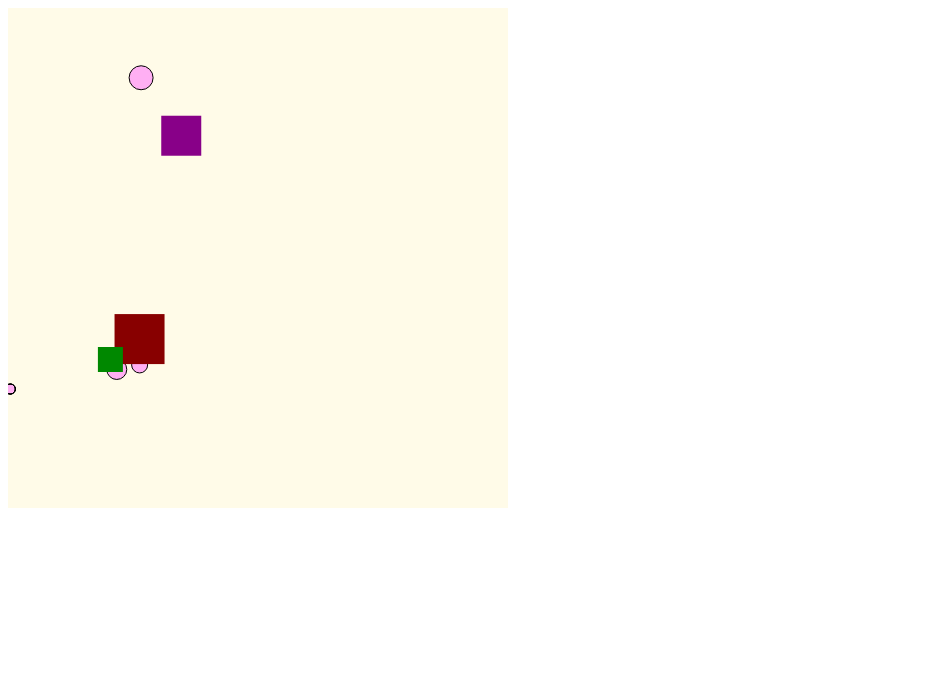
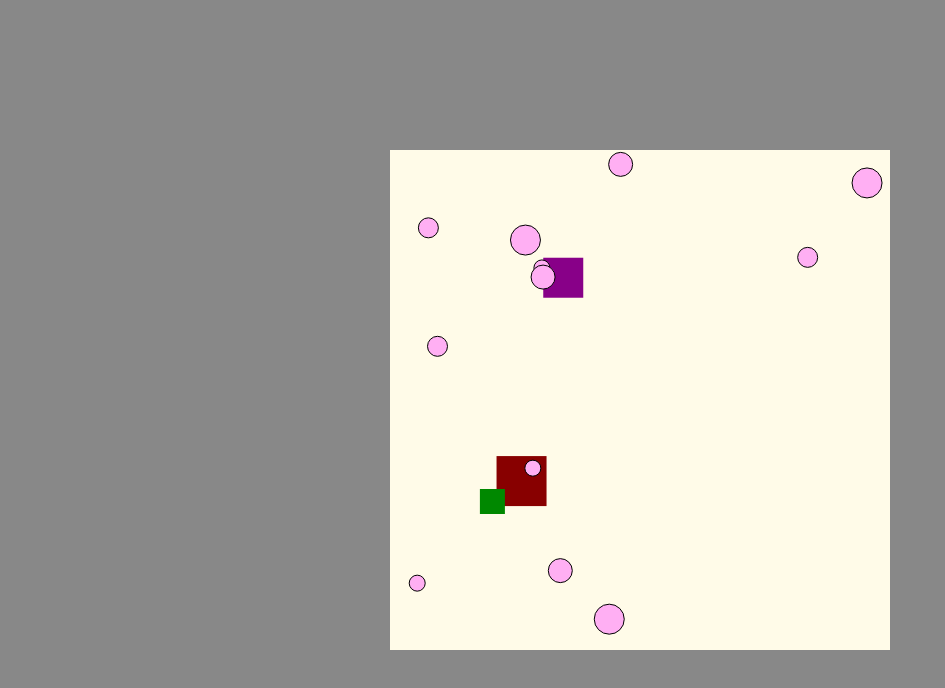
Before and after one commit to ChillyBwoy/canvax, a plain HTML site: page index.html in a window 1280 px wide. Shown: the whole page, without its empty margins (0-945 px from the left). Drawn offline with Linux system fonts and the light colour scheme.

Commit message:
add more methods

```diff
--- a/index.html
+++ b/index.html
@@ -8,10 +8,28 @@
   <title>🚧 Canvax</title>
 
   <script type="module" src="./priv/static/canvax.mjs"></script>
+
+  <style>
+    html,
+    body {
+      margin: 0;
+      padding: 0;
+      background-color: #888;
+    }
+
+    main {
+      display: flex;
+      justify-content: center;
+      align-items: center;
+      height: 100vh;
+    }
+  </style>
 </head>
 
 <body>
-  <canvas id="canvas" width="500" height="500"></canvas>
+  <main>
+    <canvas id="canvas" width="500" height="500"></canvas>
+  </main>
 </body>
 
 </html>
--- a/priv/static/canvax.mjs
+++ b/priv/static/canvax.mjs
@@ -99,6 +99,13 @@ var Error = class extends Result {
     return false;
   }
 };
+function divideFloat(a, b) {
+  if (b === 0) {
+    return 0;
+  } else {
+    return a / b;
+  }
+}
 function makeError(variant, module, line, fn, message, extra) {
   let error = new globalThis.Error(message);
   error.gleam_error = variant;
@@ -166,7 +173,7 @@ function add2(v1, v2) {
   return new Vector2(v1.x + v2.x, v1.y + v2.y);
 }
 
-// build/dev/javascript/canvax/app/context.mjs
+// build/dev/javascript/canvax/app/render_context.mjs
 var RenderContext = class extends CustomType {
   constructor(viewport_size) {
     super();
@@ -230,7 +237,7 @@ function closePath(ctx) {
   return ctx;
 }
 
-// build/dev/javascript/canvax/canvax/canvas.mjs
+// build/dev/javascript/canvax/canvax/canvas/context.mjs
 function with_path(ctx, callback) {
   let _pipe = beginPath(ctx);
   let _pipe$1 = callback(_pipe);
@@ -336,8 +343,8 @@ function render2(ctx, model, _) {
 function init(render_context, radius, speed) {
   let model = new Model(
     new Vector2(
-      render_context.viewport_size.x * random_uniform(),
-      render_context.viewport_size.y * random_uniform()
+      divideFloat(render_context.viewport_size.x, 2) * random_uniform() + radius,
+      divideFloat(render_context.viewport_size.y, 2) * random_uniform() + radius
     ),
     new Vector2(speed * random_uniform(), speed * random_uniform()),
     radius,
@@ -364,10 +371,15 @@ function update2(msg, model, _) {
   return model;
 }
 function render3(ctx, model, _) {
-  let _pipe = ctx;
-  let _pipe$1 = fillStyle(_pipe, model.color);
-  let _pipe$2 = fillRect(_pipe$1, model.pos, model.size);
-  stroke(_pipe$2);
+  with_path(
+    ctx,
+    (c) => {
+      let _pipe = c;
+      let _pipe$1 = fillStyle(_pipe, model.color);
+      let _pipe$2 = fillRect(_pipe$1, model.pos, model.size);
+      return stroke(_pipe$2);
+    }
+  );
   return void 0;
 }
 function init2(render_context, size, color) {
@@ -422,13 +434,21 @@ function main() {
   let ctx = $2[0];
   let render_context = new RenderContext(rect2);
   let scene = toList([
+    init2(render_context, 50, "#880000"),
+    init2(render_context, 25, "#008800"),
+    init2(render_context, 40, "#880088"),
     init(render_context, 10, 5),
     init(render_context, 12, 3),
-    init(render_context, 8, 8),
-    init(render_context, 5, 10),
-    init2(render_context, 50, "#880000"),
-    init2(render_context, 25, "#008800"),
-    init2(render_context, 40, "#880088")
+    init(render_context, 15, 8),
+    init(render_context, 8, 10),
+    init(render_context, 10, 5),
+    init(render_context, 12, 3),
+    init(render_context, 15, 8),
+    init(render_context, 8, 10),
+    init(render_context, 10, 5),
+    init(render_context, 12, 3),
+    init(render_context, 15, 8),
+    init(render_context, 8, 10)
   ]);
   return raf(
     (_) => {
```
Also changed, not shown: 11 other files.
